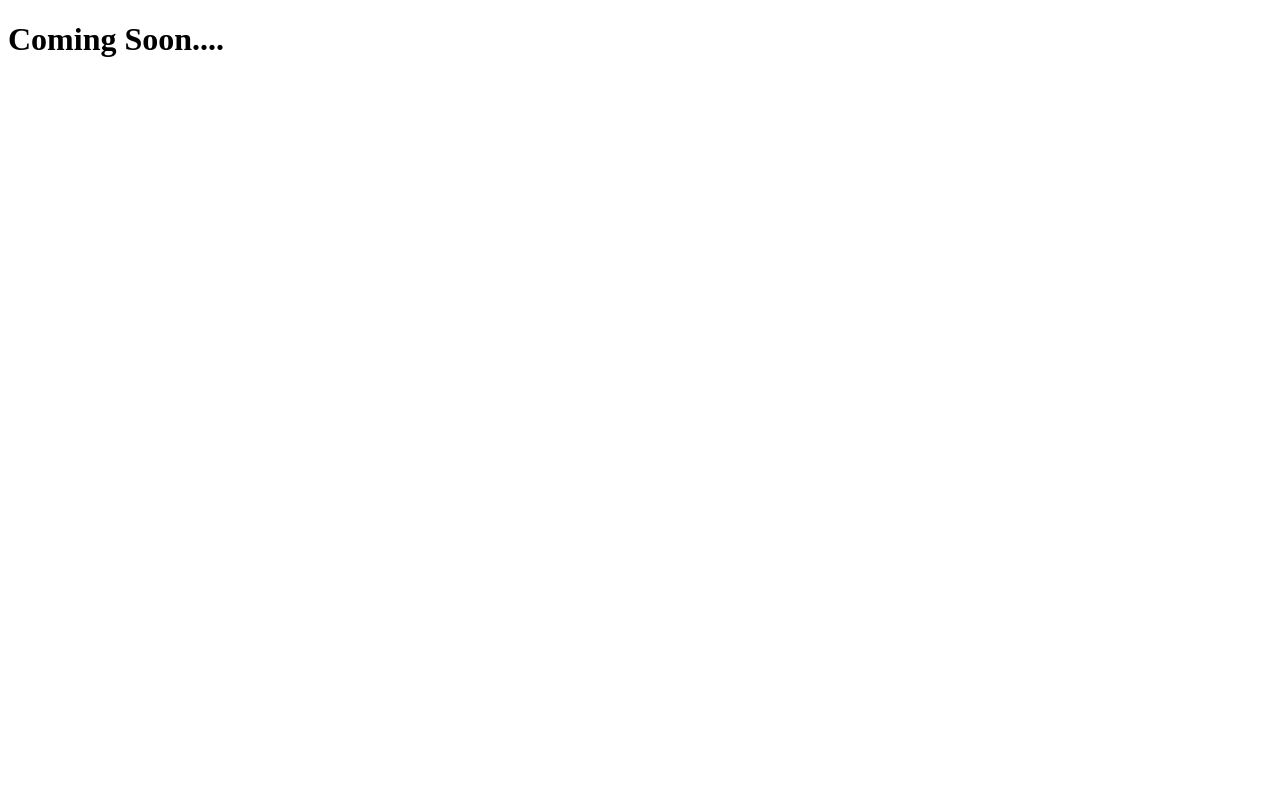
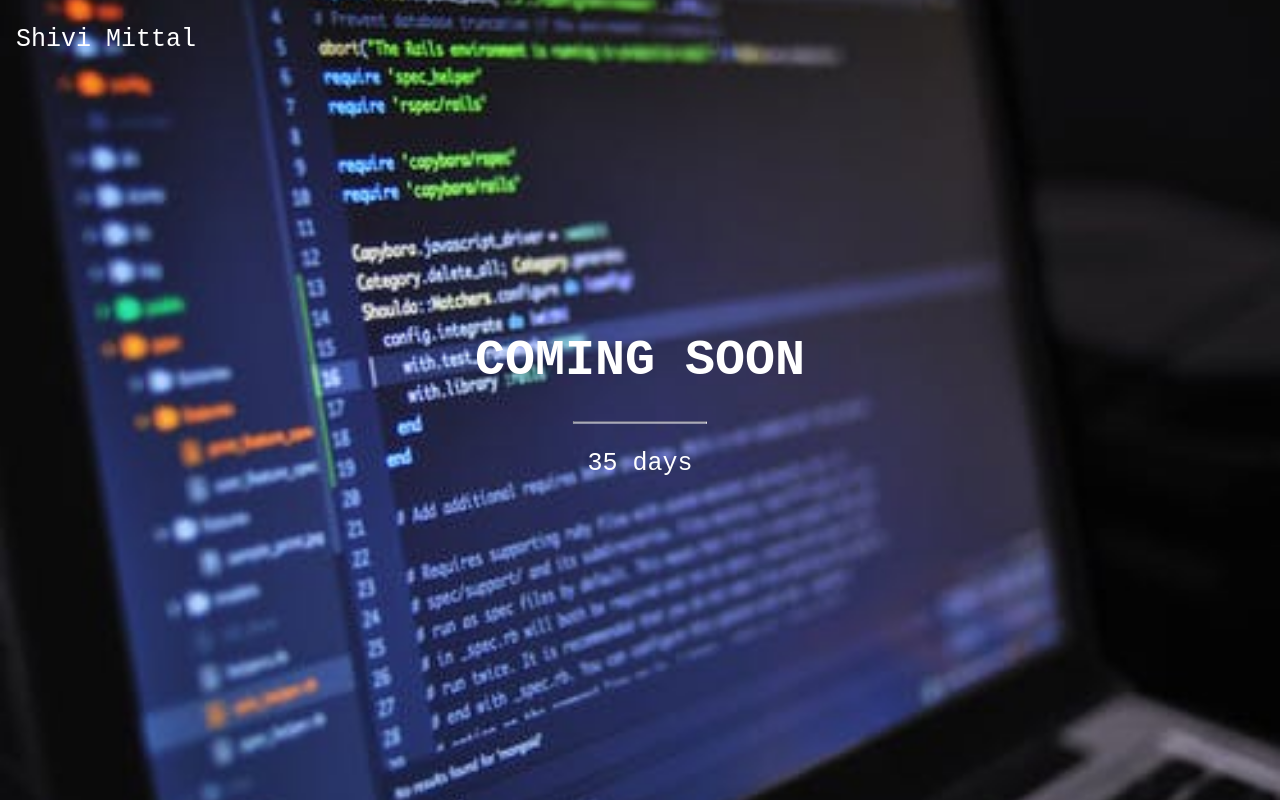
Before and after one commit to mitshivi/mitshivi, a plain HTML site: page index.html in a window 1280 px wide. Drawn offline with Linux system fonts and the light colour scheme.

Commit message:
coming soon commit

```diff
--- a/index.html
+++ b/index.html
@@ -8,7 +8,19 @@
     <title>Document</title>
 </head>
 <body>
-    <h1>Coming Soon....</h1>
+    <div class="bgimg">
+        <div class="topleft">
+          <p>Shivi Mittal</p>
+        </div>
+        <div class="middle">
+          <h1>COMING SOON</h1>
+          <hr>
+          <p>35 days</p>
+        </div>
+        <div class="bottomleft">
+          <p></p>
+        </div>
+      </div>
     <script src="index.js"></script>
 </body>
 </html>
--- a/index.js
+++ b/index.js
@@ -1 +1,29 @@
 console.log('Hello from the other side');
+// Set the date we're counting down to
+var countDownDate = new Date("Jan 5, 2022 15:37:25").getTime();
+
+// Update the count down every 1 second
+var x = setInterval(function() {
+
+  // Get todays date and time
+  var now = new Date().getTime();
+
+  // Find the distance between now an the count down date
+  var distance = countDownDate - now;
+
+  // Time calculations for days, hours, minutes and seconds
+  var days = Math.floor(distance / (1000 * 60 * 60 * 24));
+  var hours = Math.floor((distance % (1000 * 60 * 60 * 24)) / (1000 * 60 * 60));
+  var minutes = Math.floor((distance % (1000 * 60 * 60)) / (1000 * 60));
+  var seconds = Math.floor((distance % (1000 * 60)) / 1000);
+
+  // Display the result in an element with id="demo"
+  document.getElementById("demo").innerHTML = days + "d " + hours + "h "
+  + minutes + "m " + seconds + "s ";
+
+  // If the count down is finished, write some text
+  if (distance < 0) {
+    clearInterval(x);
+    document.getElementById("demo").innerHTML = "EXPIRED";
+  }
+}, 1000);
--- a/styles.css
+++ b/styles.css
@@ -0,0 +1,53 @@
+body, html {
+    height: 100%;
+    padding: 0;
+    margin: 0;
+  }
+
+  .bgimg {
+    /* Background image */
+    background-image: url('bg_image.jpeg');
+    /* Full-screen */
+    height: 100%;
+    /* Center the background image */
+    background-position: center;
+    /* Scale and zoom in the image */
+    background-size: cover;
+    /* Add position: relative to enable absolutely positioned elements inside the image (place text) */
+    position: relative;
+    /* Add a white text color to all elements inside the .bgimg container */
+    color: white;
+    /* Add a font */
+    font-family: "Courier New", Courier, monospace;
+    /* Set the font-size to 25 pixels */
+    font-size: 25px;
+  }
+
+  /* Position text in the top-left corner */
+  .topleft {
+    position: absolute;
+    top: 0;
+    left: 16px;
+  }
+
+  /* Position text in the bottom-left corner */
+  .bottomleft {
+    position: absolute;
+    bottom: 0;
+    left: 16px;
+  }
+
+  /* Position text in the middle */
+  .middle {
+    position: absolute;
+    top: 50%;
+    left: 50%;
+    transform: translate(-50%, -50%);
+    text-align: center;
+  }
+
+  /* Style the <hr> element */
+  hr {
+    margin: auto;
+    width: 40%;
+  }
```
Also changed, not shown: bg_image.jpeg (added).
